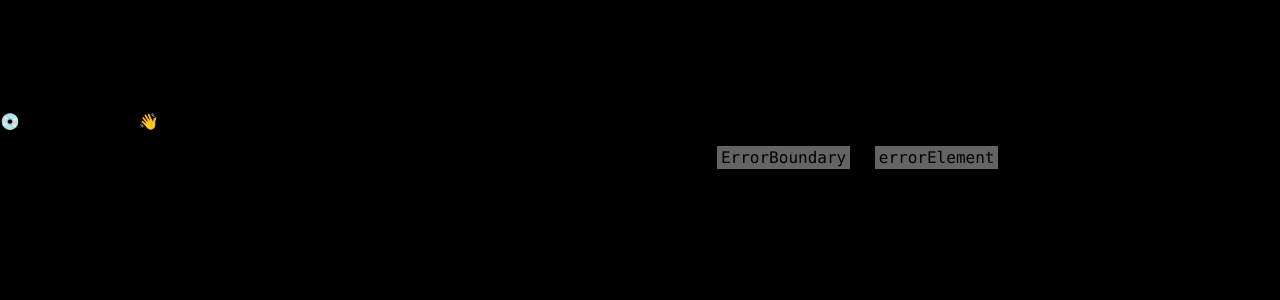
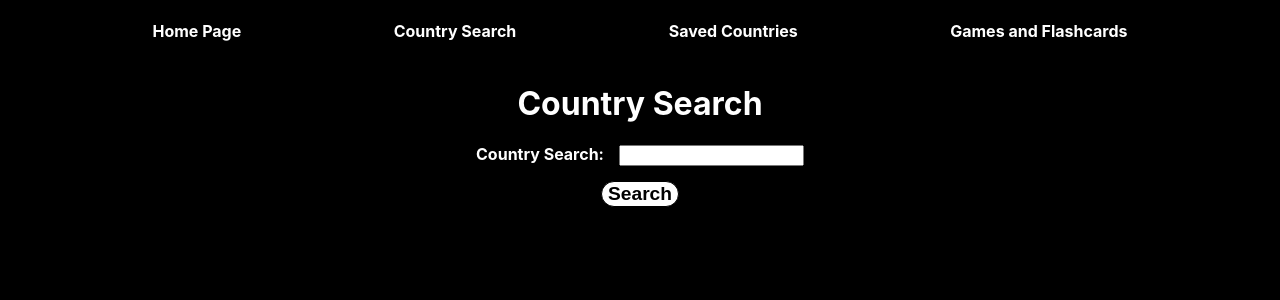
Before and after one commit to alrowntreebeech/country_facts, a React (Create React App) app: page /search in a window 1280 px wide. Before the commit this address had no page. Shown: the top 300 px of the page. Built offline with nearby package versions, Linux system fonts and the light colour scheme.

Commit message:
Add search page and style

```diff
--- a/src/App.js
+++ b/src/App.js
@@ -1,11 +1,13 @@
 import React from 'react';
 import Root from './components/root/Root';
 import HomePage from './components/homePage/HomePage';
+import SearchPage from './components/searchPage/SearchPage';
 import { RouterProvider, createBrowserRouter, createRoutesFromElements, Route } from 'react-router-dom';
 
 const router = createBrowserRouter(createRoutesFromElements(
   <Route path='/' element={ <Root /> }>
     <Route index  element={ <HomePage/> }/>
+    <Route path='search' element={ <SearchPage/> }/>
   </Route>
 ));
 
--- /dev/null
+++ b/src/components/searchPage/SearchPage.js
@@ -0,0 +1,21 @@
+import React from "react";
+import "./searchPage.css";
+
+const SearchPage = () => {
+    return(
+        <div className="searchPage">
+            <h1>Country Search</h1>
+            <div className="form">
+                <div className="input">
+                    <label htmlFor="country">Country Search:</label>
+                    <input type="text" id="country" name="country" required/>
+                </div>
+                <div className="searchButton">
+                    <input type="submit" className="button" id="countrySearchButton" value="Search"></input>
+                </div>
+            </div>
+        </div>
+    )
+};
+
+export default SearchPage;
--- /dev/null
+++ b/src/components/searchPage/searchPage.css
@@ -0,0 +1,30 @@
+h1 {
+    text-align: center;
+}
+
+.form {
+    margin-left: auto;
+    margin-right: auto;
+    width: 50%;
+    display: flex;
+    flex-direction: column;
+    align-items: center;
+}
+
+.input {
+    margin-bottom: 15px;
+}
+
+#countrySearchButton {
+    background-color: white;
+    border-radius: 15px;
+    border: 1px solid black;
+    font-weight: bold;
+    font-size: 1.2em;
+}
+
+label {
+    color: white;
+    margin-right: 15px;
+    font-weight: bold;
+}
```
Also changed, not shown: src/components/searchPage/searchPageSlice.js (added).
